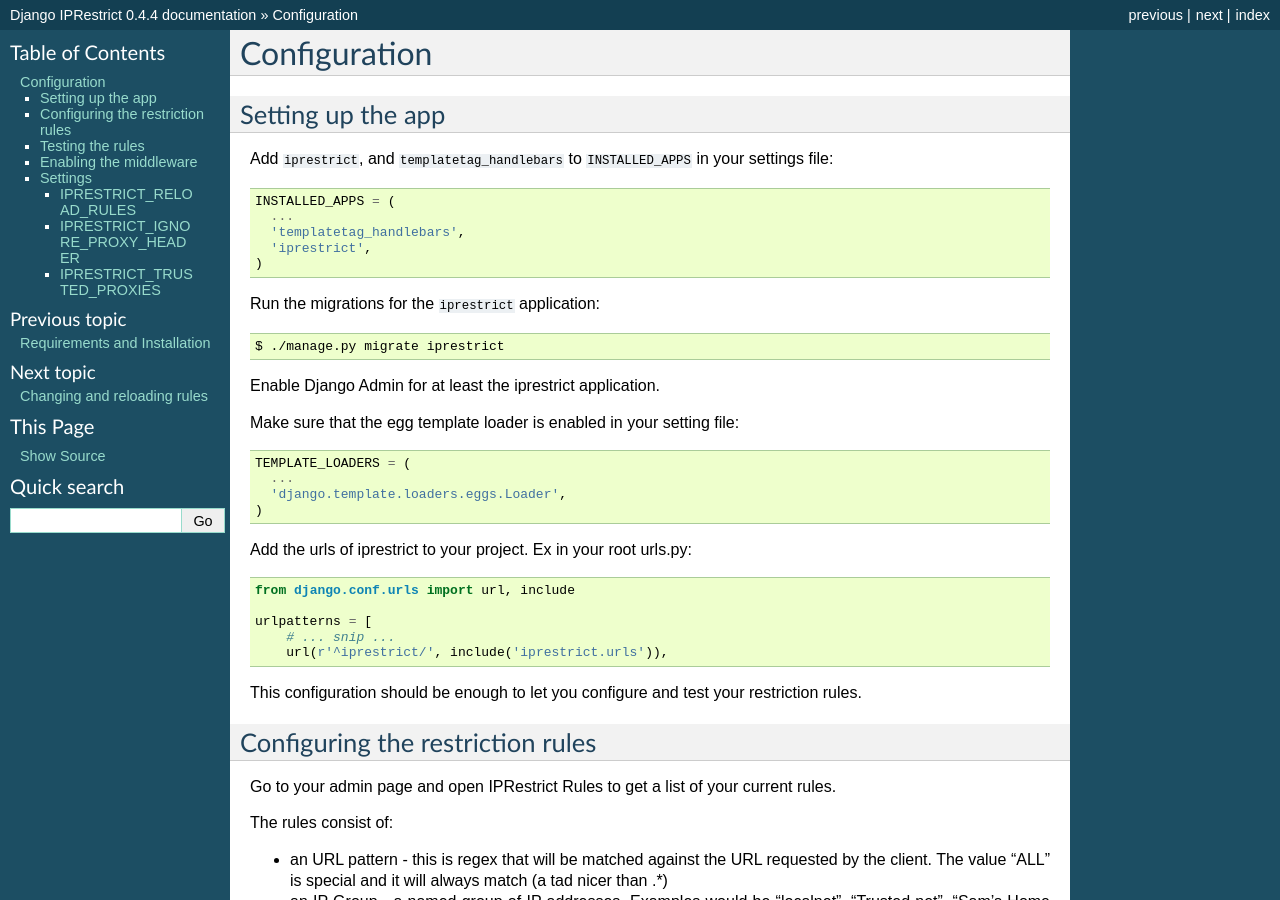
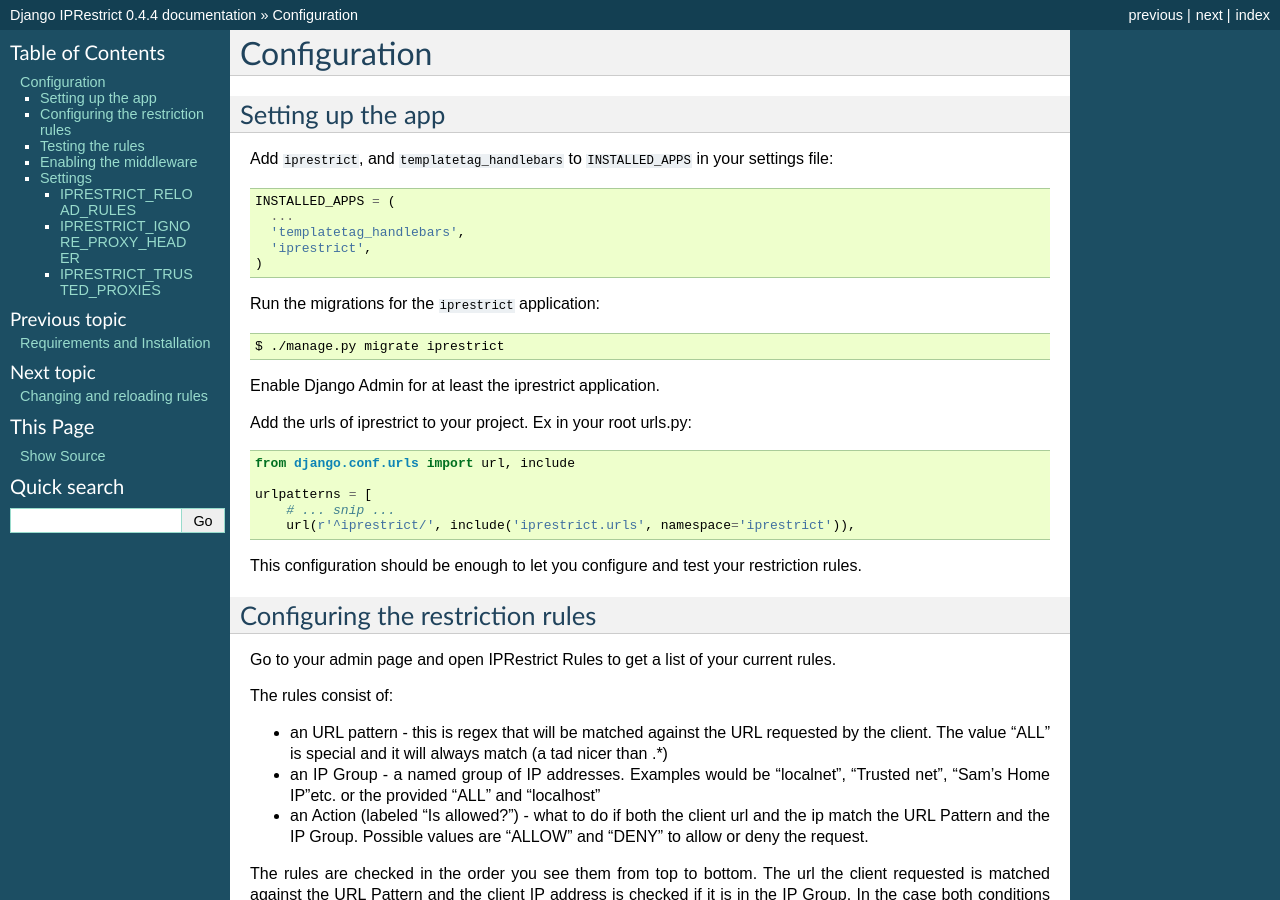
Before and after one commit to muccg/django-iprestrict, a Sphinx documentation site: the page built from docs/configuration.rst, in a window 1280 px wide and 900 px high. Built offline with Sphinx 7.4.7, drawn with Linux system fonts in a browser that asks for light colours.

Commit message:
NoReverseMatch error with Django 1.9 on /admin/iprestrict/rule/ page
Fixes #15

```diff
--- a/docs/configuration.rst
+++ b/docs/configuration.rst
@@ -19,20 +19,13 @@
 
 Enable Django Admin for at least the iprestrict application.
 
-Make sure that the egg template loader is enabled in your setting file::
-
-  TEMPLATE_LOADERS = (
-    ...
-    'django.template.loaders.eggs.Loader',
-  )
-
 Add the urls of iprestrict to your project. Ex in your root urls.py::
 
   from django.conf.urls import url, include
 
   urlpatterns = [
       # ... snip ...
-      url(r'^iprestrict/', include('iprestrict.urls')),
+      url(r'^iprestrict/', include('iprestrict.urls', namespace='iprestrict')),
 
 This configuration should be enough to let you configure and test your restriction rules.
 
```
Also changed, not shown: 1 other file.
